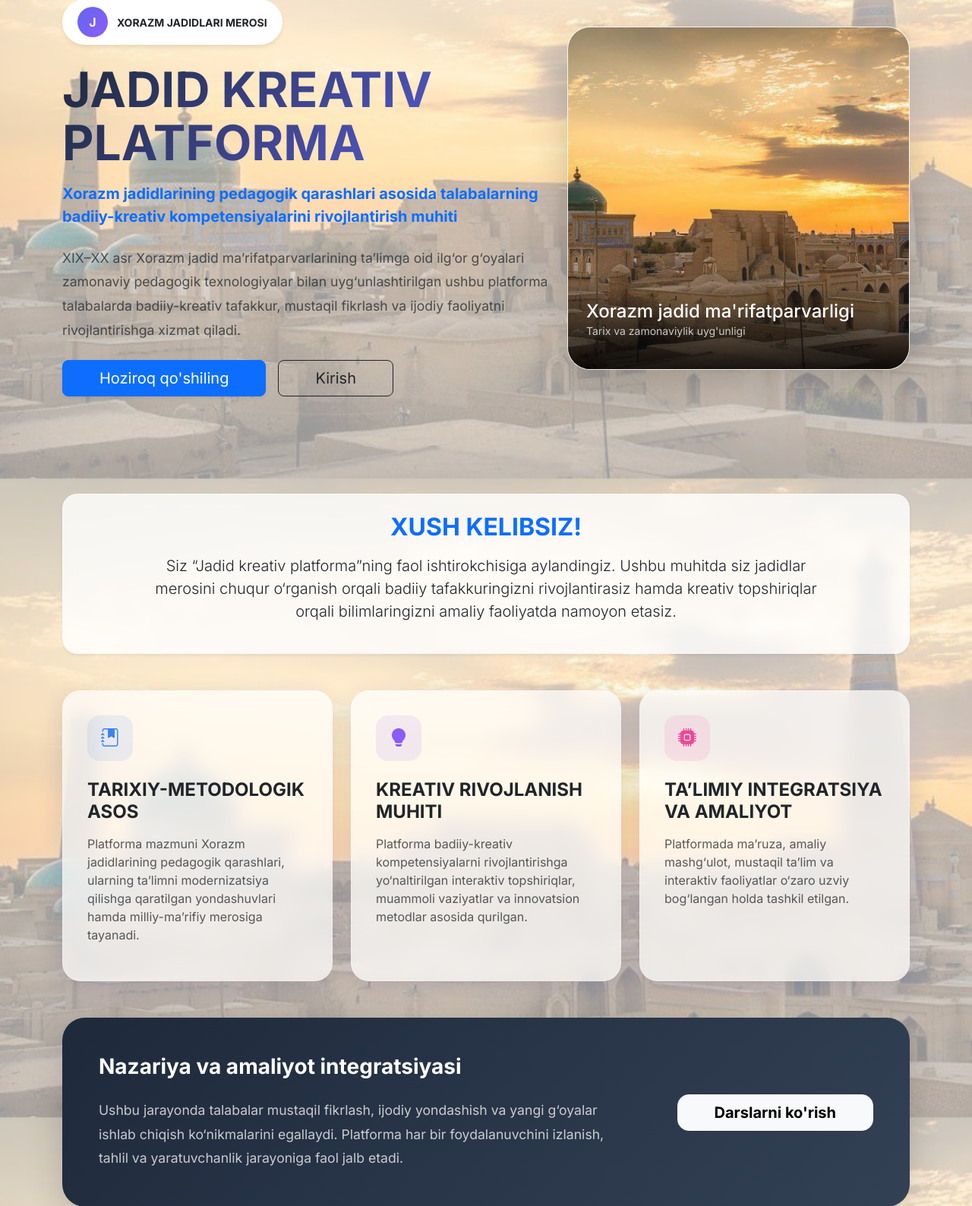
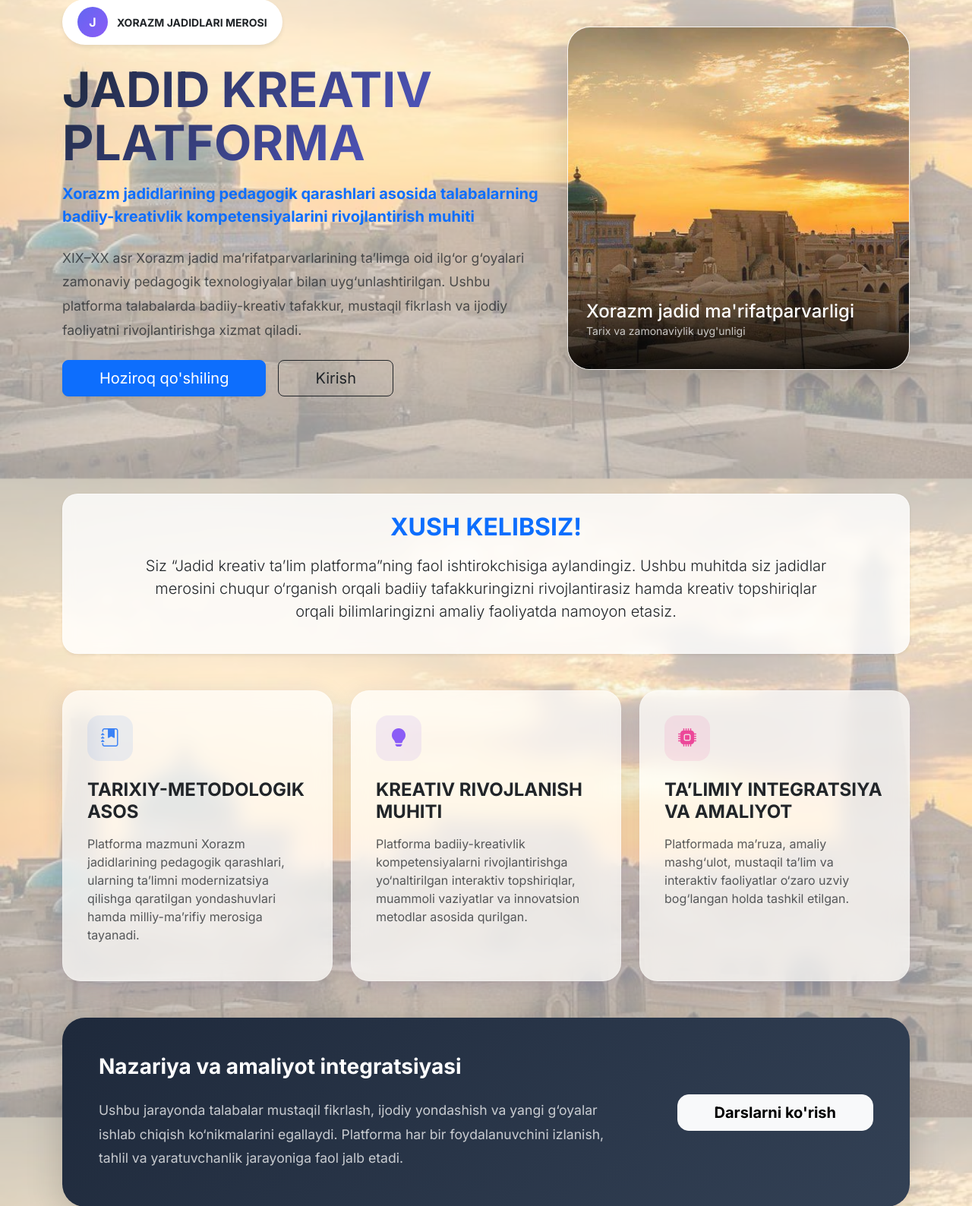
Before and after one commit to dilnozaumorova/jadid-kreativ-platforma, a Django app: page / in a window 1280 px wide. Shown: the part 211-1799 px from the top of the page at 76% size. Run offline with Django 5.2, Linux system fonts and the light colour scheme.

Commit message:
htmllar to'g'irlandi

```diff
--- a/moduls/templates/moduls/lecture_detail.html
+++ b/moduls/templates/moduls/lecture_detail.html
@@ -37,8 +37,7 @@
                                     {% endif %}
                                 </h4>
                                 <p class="mb-0 fs-5">
-                                    Natijangiz: <strong>{{ user_result.score }} / {{ user_result.total_questions
-                                        }}</strong>
+                                    Natijangiz: <strong>{{ user_result.score }} / {{ user_result.total_questions }}</strong>
                                     (<span class="fw-bold">{{ percentage|floatformat:1 }}%</span>)
                                 </p>
                                 <p class="text-muted small mt-2">
--- a/moduls/templates/moduls/lecture_list.html
+++ b/moduls/templates/moduls/lecture_list.html
@@ -5,7 +5,7 @@
 {% block content %}
 <div class="container-fluid mt-5">
     <div class="d-flex justify-content-between align-items-center mb-5">
-        <h1 class="display-5 fw-bold text-dark">📖 Maruzalar</h1>
+        <h1 class="display-5 fw-bold text-dark">📖 Mar’uzalar</h1>
     </div>
 
     <div class="row g-4">
--- a/moduls/templates/moduls/task_list.html
+++ b/moduls/templates/moduls/task_list.html
@@ -4,7 +4,7 @@
 
 {% block content %}
 <div class="container-fluid mt-5">
-    <h1 class="display-5 fw-bold text-dark mb-5">🧪 Amaliy topshiriqlar</h1>
+    <h1 class="display-5 fw-bold text-dark mb-5">Mustaqil ta'lim mavzulari</h1>
 
     <div class="row g-4">
         {% for task in tasks %}
--- a/templates/home.html
+++ b/templates/home.html
@@ -15,10 +15,10 @@
                 </div>
                 <h1 class="display-3 fw-bold mb-3">JADID KREATIV PLATFORMA</h1>
                 <p class="lead fw-bold text-primary mb-4">
-                    Xorazm jadidlarining pedagogik qarashlari asosida talabalarning badiiy-kreativ kompetensiyalarini rivojlantirish muhiti
+                    Xorazm jadidlarining pedagogik qarashlari asosida talabalarning badiiy-kreativlik kompetensiyalarini rivojlantirish muhiti
                 </p>
                 <p class="text-muted mb-4" style="line-height: 1.8; font-size: 1.1rem;">
-                    XIX–XX asr Xorazm jadid ma’rifatparvarlarining ta’limga oid ilg‘or g‘oyalari zamonaviy pedagogik texnologiyalar bilan uyg‘unlashtirilgan ushbu platforma talabalarda badiiy-kreativ tafakkur, mustaqil fikrlash va ijodiy faoliyatni rivojlantirishga xizmat qiladi.
+                    XIX–XX asr Xorazm jadid ma’rifatparvarlarining ta’limga oid ilg‘or g‘oyalari zamonaviy pedagogik texnologiyalar bilan uyg‘unlashtirilgan. Ushbu platforma talabalarda badiiy-kreativ tafakkur, mustaqil fikrlash va ijodiy faoliyatni rivojlantirishga xizmat qiladi.
                 </p>
                 <div class="d-flex gap-3">
                     {% if not user.is_authenticated %}
@@ -49,7 +49,7 @@
             <div class="card border-0 shadow-sm p-4 text-center bg-white" style="border-radius: 20px;">
                 <h2 class="fw-bold text-primary mb-3">XUSH KELIBSIZ!</h2>
                 <p class="lead text-dark mx-auto" style="max-width: 900px;">
-                    Siz “Jadid kreativ platforma”ning faol ishtirokchisiga aylandingiz. Ushbu muhitda siz jadidlar merosini chuqur o‘rganish orqali badiiy tafakkuringizni rivojlantirasiz hamda kreativ topshiriqlar orqali bilimlaringizni amaliy faoliyatda namoyon etasiz.
+                    Siz “Jadid kreativ ta’lim platforma”ning faol ishtirokchisiga aylandingiz. Ushbu muhitda siz jadidlar merosini chuqur o‘rganish orqali badiiy tafakkuringizni rivojlantirasiz hamda kreativ topshiriqlar orqali bilimlaringizni amaliy faoliyatda namoyon etasiz.
                 </p>
             </div>
         </div>
@@ -75,7 +75,7 @@
                 </div>
                 <h4 class="fw-bold mb-3">KREATIV RIVOJLANISH MUHITI</h4>
                 <p class="text-muted">
-                    Platforma badiiy-kreativ kompetensiyalarni rivojlantirishga yo‘naltirilgan interaktiv topshiriqlar, muammoli vaziyatlar va innovatsion metodlar asosida qurilgan.
+                    Platforma badiiy-kreativlik kompetensiyalarni rivojlantirishga yo‘naltirilgan interaktiv topshiriqlar, muammoli vaziyatlar va innovatsion metodlar asosida qurilgan.
                 </p>
             </div>
         </div>
```
Also changed, not shown: tests/templates/tests/take_test.html (+1 -1 lines).
